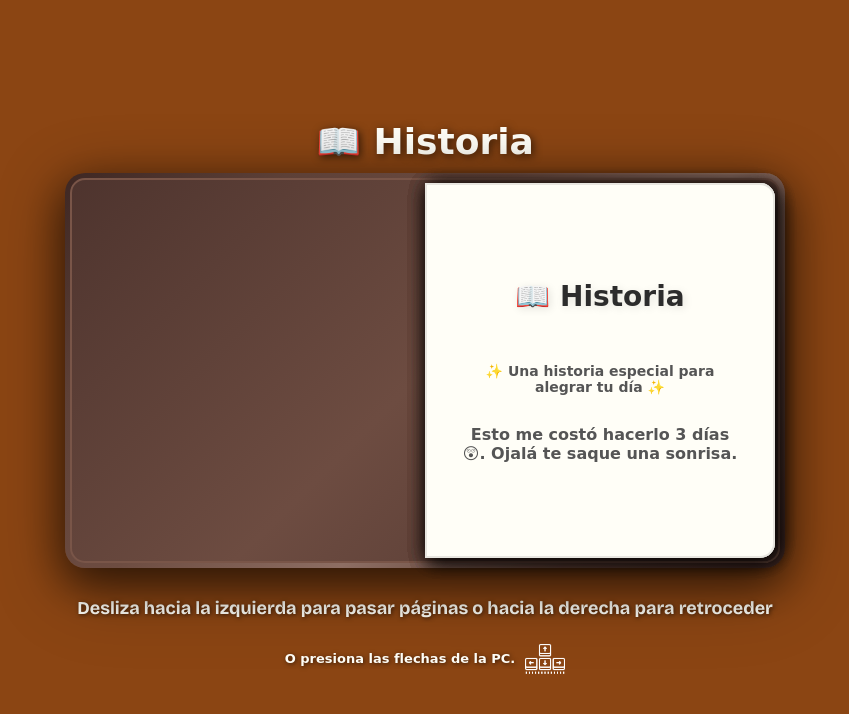
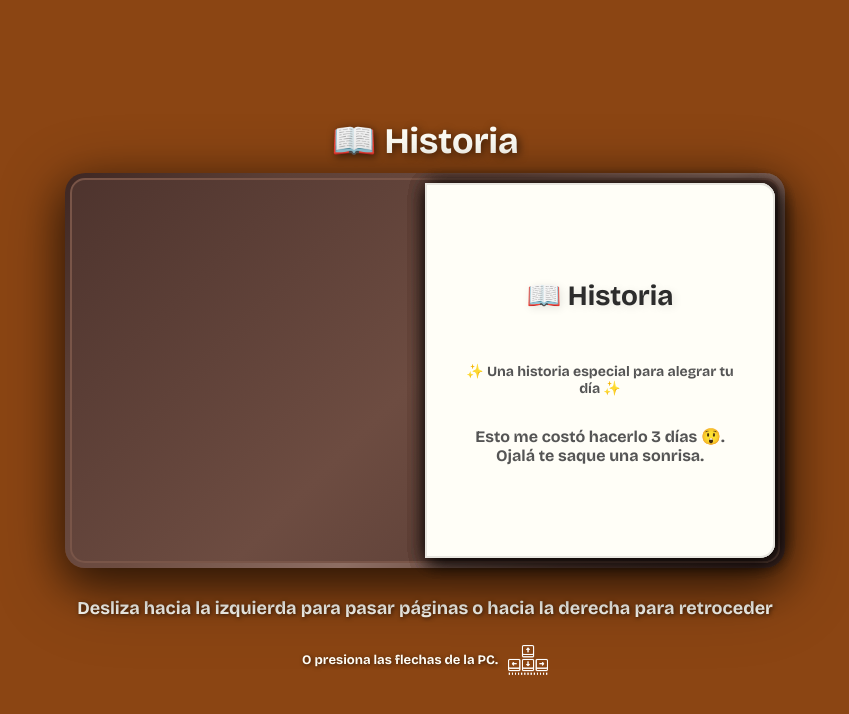
Before and after one commit to Koboy223/gift, a plain HTML site: page es/index.html in a window 1280 px wide. Shown: the whole page, without its empty margins (215-1064 px from the left). Drawn offline with nearby package versions, Linux system fonts and the light colour scheme.

Commit message:
Update index.css

```diff
--- a/es/styles/index.css
+++ b/es/styles/index.css
@@ -1,9 +1,9 @@
 * {
     box-sizing: border-box;
     -webkit-tap-highlight-color: transparent;
-    font-family: 'Bricolage Grotesque', cursive;
+    font-family: 'Bricolage Grotesque', sans-serif !important;
+}
 
-}
 
 body {
     margin: 0;
```
